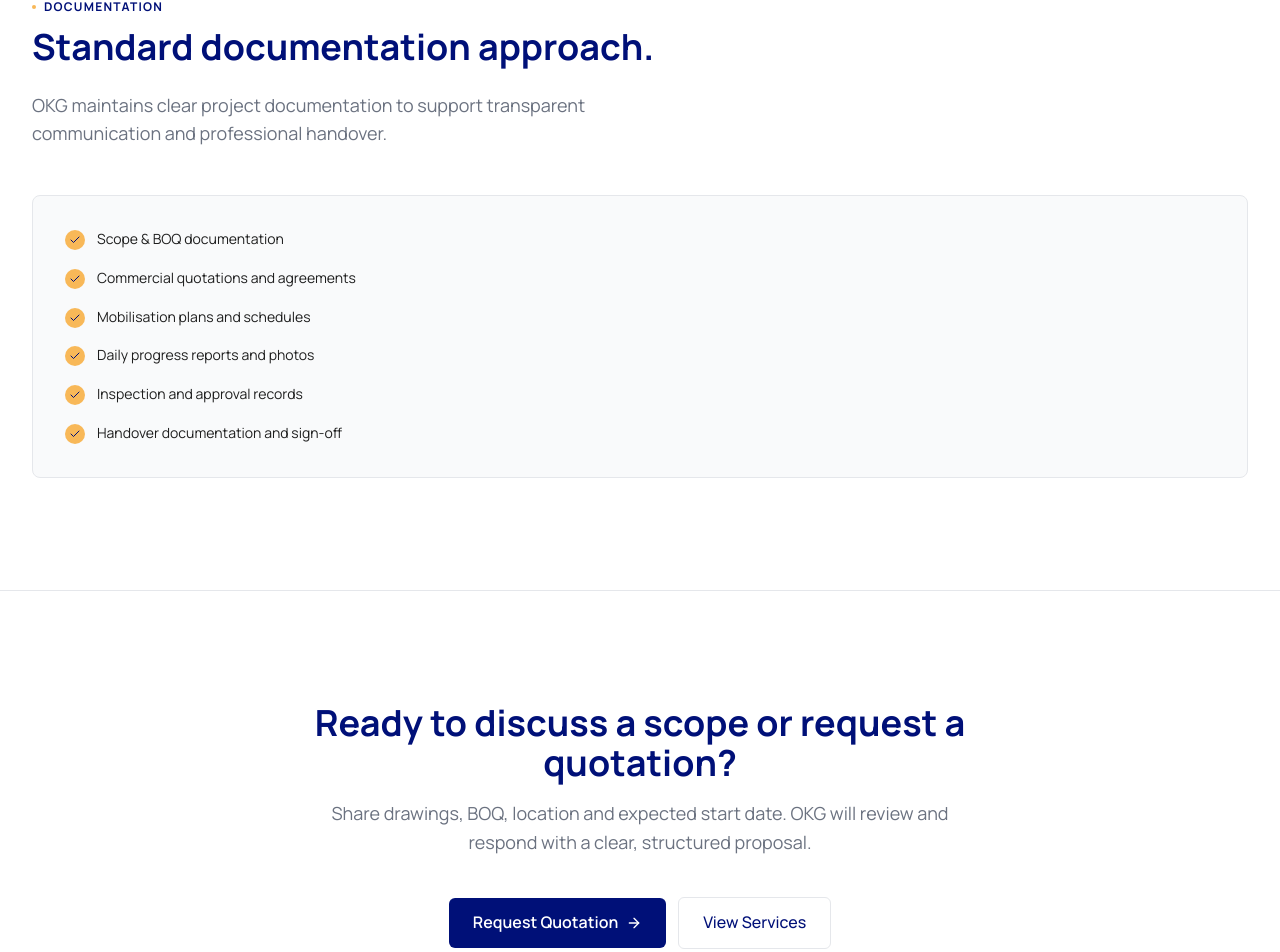
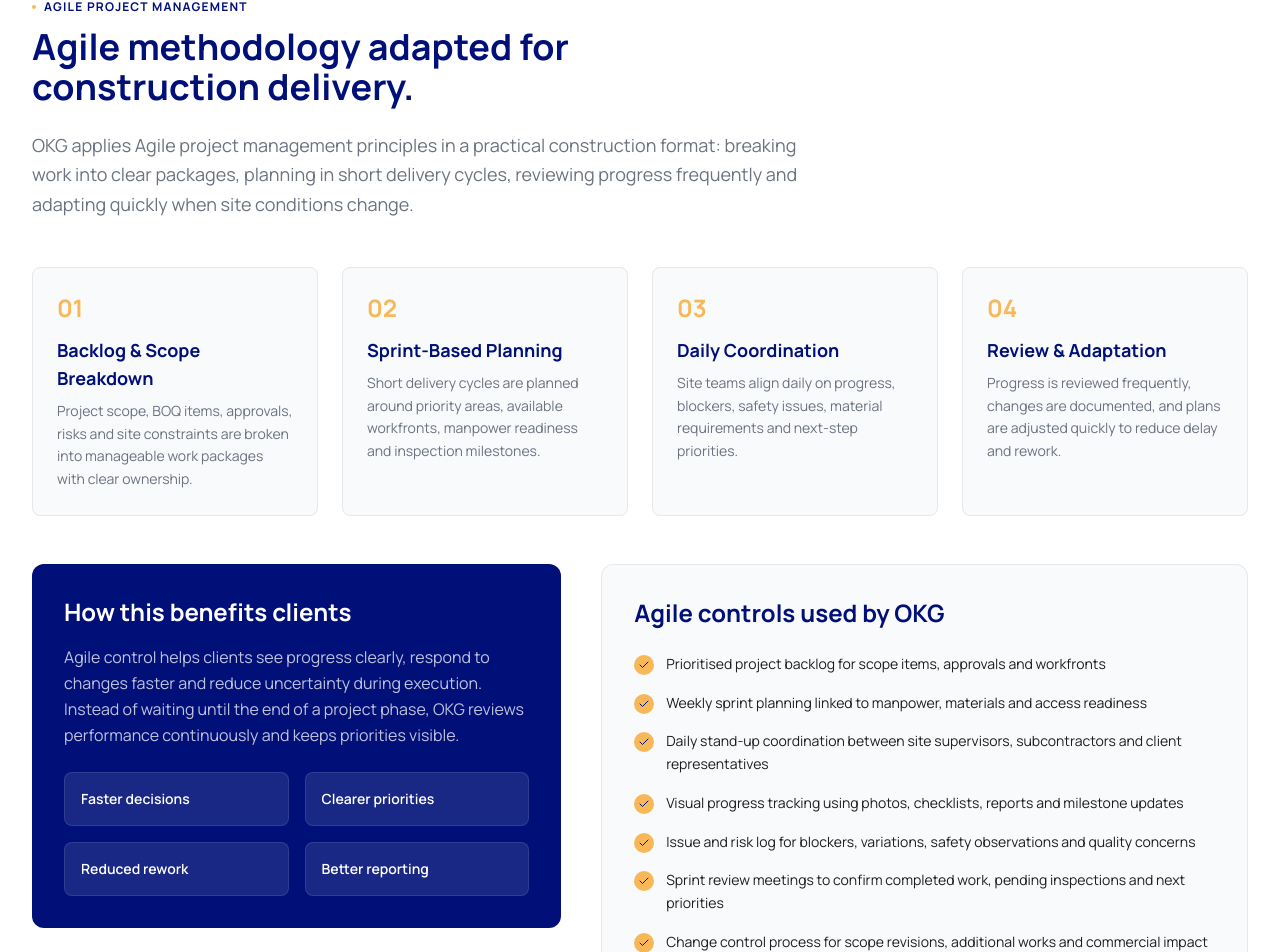
Before and after one commit to mhammadakb-max/okg-connect, a React (Vite) app: page /capabilities in a window 1280 px wide. Shown: the part 1737-2689 px from the top of the page. Built offline with nearby package versions, Linux system fonts and the light colour scheme; no server answers.

Commit message:
File changes

```diff
--- /dev/null
+++ b/src/components/capabilities/AgileMethodologySection.jsx
@@ -0,0 +1,110 @@
+import React from 'react';
+import { motion } from 'framer-motion';
+import SectionEyebrow from '@/components/shared/SectionEyebrow';
+import ChecklistItem from '@/components/shared/ChecklistItem';
+
+const agileStages = [
+  {
+    title: 'Backlog & Scope Breakdown',
+    text: 'Project scope, BOQ items, approvals, risks and site constraints are broken into manageable work packages with clear ownership.',
+  },
+  {
+    title: 'Sprint-Based Planning',
+    text: 'Short delivery cycles are planned around priority areas, available workfronts, manpower readiness and inspection milestones.',
+  },
+  {
+    title: 'Daily Coordination',
+    text: 'Site teams align daily on progress, blockers, safety issues, material requirements and next-step priorities.',
+  },
+  {
+    title: 'Review & Adaptation',
+    text: 'Progress is reviewed frequently, changes are documented, and plans are adjusted quickly to reduce delay and rework.',
+  },
+];
+
+const agileControls = [
+  'Prioritised project backlog for scope items, approvals and workfronts',
+  'Weekly sprint planning linked to manpower, materials and access readiness',
+  'Daily stand-up coordination between site supervisors, subcontractors and client representatives',
+  'Visual progress tracking using photos, checklists, reports and milestone updates',
+  'Issue and risk log for blockers, variations, safety observations and quality concerns',
+  'Sprint review meetings to confirm completed work, pending inspections and next priorities',
+  'Change control process for scope revisions, additional works and commercial impact',
+  'Retrospective learning after each phase to improve productivity and coordination',
+];
+
+export default function AgileMethodologySection() {
+  return (
+    <section className="bg-white border-t border-gray-200 py-20 md:py-28">
+      <div className="max-w-7xl mx-auto px-4 sm:px-6 lg:px-8">
+        <motion.div
+          initial={{ opacity: 0, y: 20 }}
+          whileInView={{ opacity: 1, y: 0 }}
+          viewport={{ once: true }}
+          className="max-w-3xl mb-12"
+        >
+          <SectionEyebrow label="Agile Project Management" />
+          <h2 className="text-3xl md:text-4xl font-bold mb-6" style={{ color: '#001078' }}>
+            Agile methodology adapted for construction delivery.
+          </h2>
+          <p className="text-lg text-text-secondary leading-relaxed">
+            OKG applies Agile project management principles in a practical construction format: breaking work into clear packages, planning in short delivery cycles, reviewing progress frequently and adapting quickly when site conditions change.
+          </p>
+        </motion.div>
+
+        <div className="grid md:grid-cols-2 lg:grid-cols-4 gap-6 mb-12">
+          {agileStages.map((stage, idx) => (
+            <motion.div
+              key={stage.title}
+              initial={{ opacity: 0, y: 16 }}
+              whileInView={{ opacity: 1, y: 0 }}
+              viewport={{ once: true }}
+              transition={{ delay: idx * 0.06 }}
+              className="bg-gray-50 border border-gray-200 rounded-lg p-6"
+            >
+              <div className="text-2xl font-bold mb-3" style={{ color: '#F8B858' }}>{String(idx + 1).padStart(2, '0')}</div>
+              <h3 className="text-lg font-bold mb-2" style={{ color: '#001078' }}>{stage.title}</h3>
+              <p className="text-sm text-text-secondary leading-relaxed">{stage.text}</p>
+            </motion.div>
+          ))}
+        </div>
+
+        <div className="grid lg:grid-cols-[0.9fr_1.1fr] gap-10 items-start">
+          <motion.div
+            initial={{ opacity: 0, x: -20 }}
+            whileInView={{ opacity: 1, x: 0 }}
+            viewport={{ once: true }}
+            className="rounded-xl p-8 text-white"
+            style={{ backgroundColor: '#001078' }}
+          >
+            <h3 className="text-2xl font-bold mb-4">How this benefits clients</h3>
+            <p className="text-white/75 leading-relaxed mb-6">
+              Agile control helps clients see progress clearly, respond to changes faster and reduce uncertainty during execution. Instead of waiting until the end of a project phase, OKG reviews performance continuously and keeps priorities visible.
+            </p>
+            <div className="grid sm:grid-cols-2 gap-4">
+              {['Faster decisions', 'Clearer priorities', 'Reduced rework', 'Better reporting'].map((item) => (
+                <div key={item} className="bg-white/10 border border-white/10 rounded-lg p-4 text-sm font-semibold">
+                  {item}
+                </div>
+              ))}
+            </div>
+          </motion.div>
+
+          <motion.div
+            initial={{ opacity: 0, x: 20 }}
+            whileInView={{ opacity: 1, x: 0 }}
+            viewport={{ once: true }}
+            className="bg-gray-50 border border-gray-200 rounded-xl p-8"
+          >
+            <h3 className="text-2xl font-bold mb-6" style={{ color: '#001078' }}>Agile controls used by OKG</h3>
+            <div className="space-y-4">
+              {agileControls.map((item, idx) => (
+                <ChecklistItem key={item} text={item} index={idx} />
+              ))}
+            </div>
+          </motion.div>
+        </div>
+      </div>
+    </section>
+  );
+}
--- a/src/pages/Capabilities.jsx
+++ b/src/pages/Capabilities.jsx
@@ -3,6 +3,7 @@ import PageHero from '@/components/shared/PageHero';
 import CTABand from '@/components/shared/CTABand';
 import SectionEyebrow from '@/components/shared/SectionEyebrow';
 import ChecklistItem from '@/components/shared/ChecklistItem';
+import AgileMethodologySection from '@/components/capabilities/AgileMethodologySection';
 import { motion } from 'framer-motion';
 
 const capabilities = [
@@ -111,6 +112,8 @@ export default function Capabilities() {
         </div>
       </section>
 
+      <AgileMethodologySection />
+
       {/* Documentation */}
       <section className="bg-white border-t border-gray-200 py-20 md:py-28">
         <div className="max-w-7xl mx-auto px-4 sm:px-6 lg:px-8">
```
